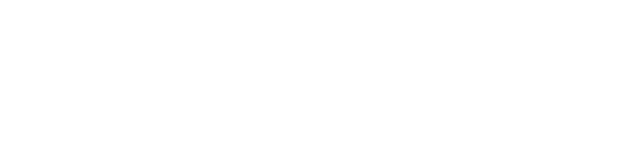
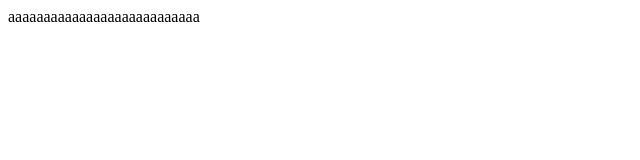
Before and after one commit to TiagoVictor/SorteadorJs, a plain HTML site: page pags/index.html in a window 1280 px wide. Shown: the whole page, without its empty margins (0-640 px from the left). Drawn offline with Linux system fonts and the light colour scheme.

Commit message:
criacao da pasta pags

```diff
--- a/pags/index.html
+++ b/pags/index.html
@@ -3,7 +3,7 @@
         <title>Sorteadores da loteria</title>
     </head>
     <body>
-
+        <p>aaaaaaaaaaaaaaaaaaaaaaaaaaa </p>
 
     </body>
 </html>
```
